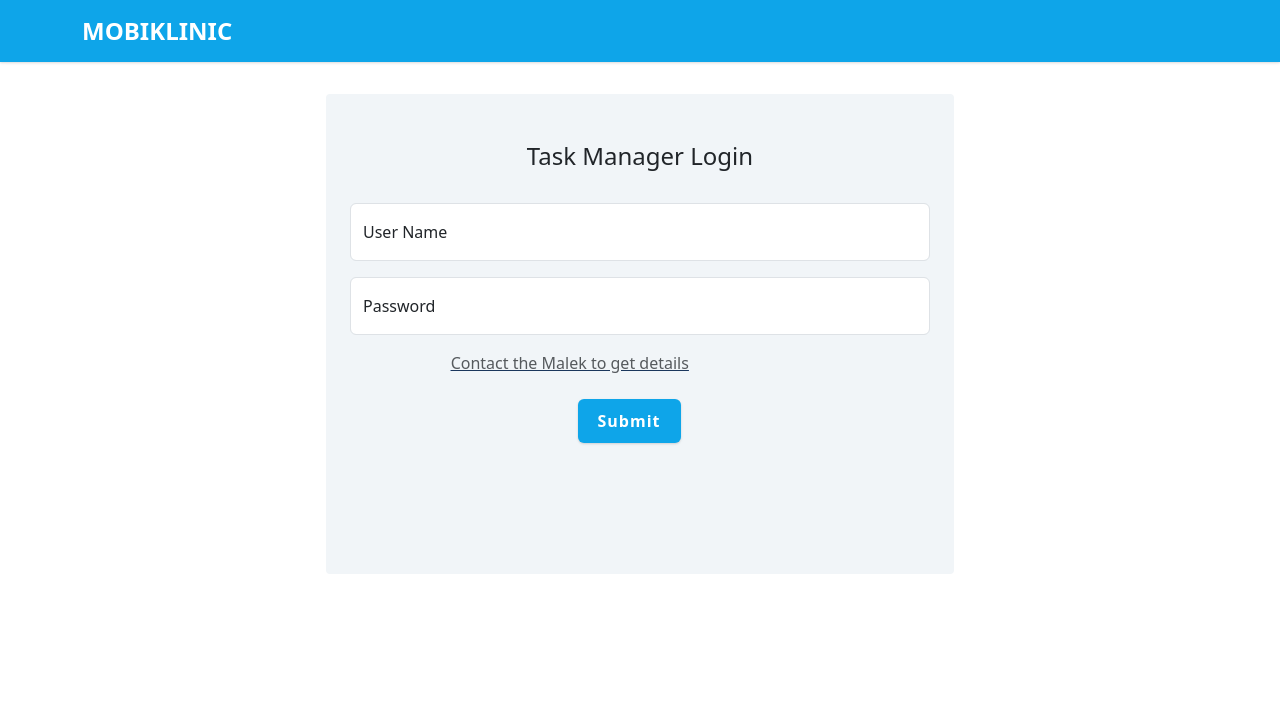
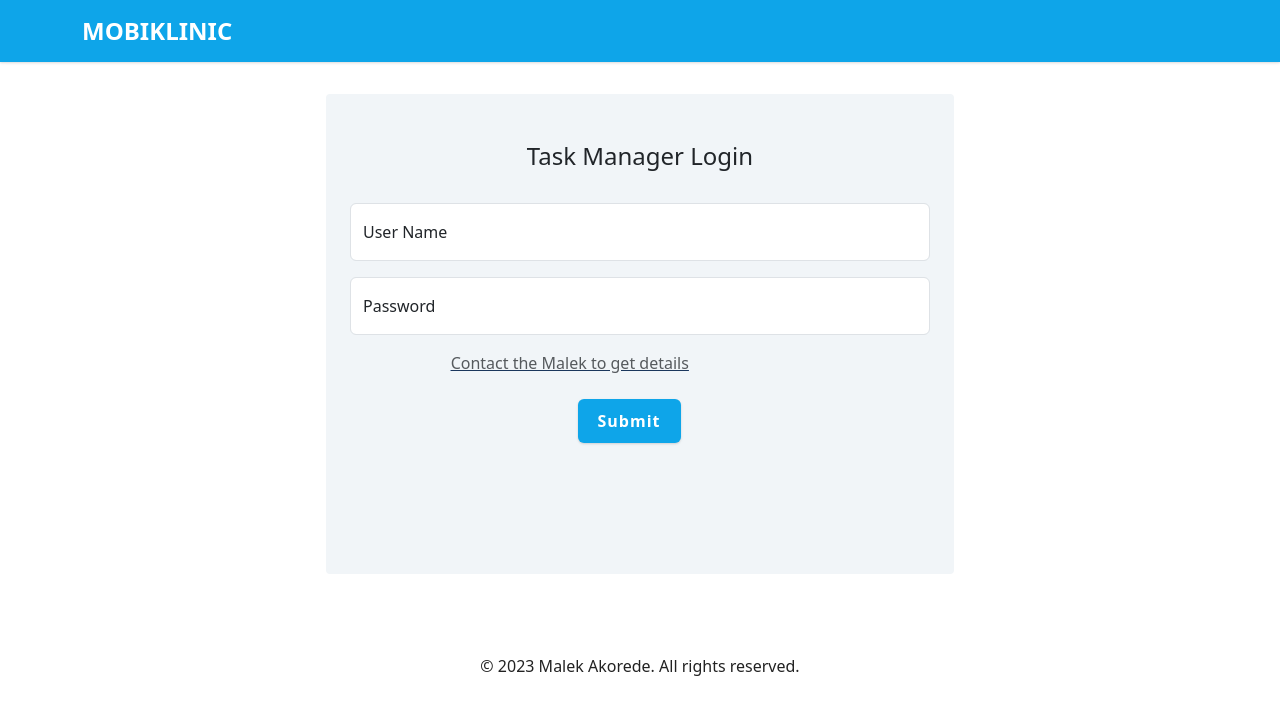
Before and after one commit to Naggayi-Daphne-Pearl/task-manager, a React (Create React App) app: page / in a window 1280 px wide. Shown: the top 714 px of the page. Built offline with nearby package versions, Linux system fonts and the light colour scheme.

Commit message:
add footer

```diff
--- a/src/App.js
+++ b/src/App.js
@@ -1,12 +1,13 @@
 import logo from "./logo.svg";
 import "./App.css";
 import { BrowserRouter as Router, Routes, Route } from "react-router-dom"; // Import Routes here
-import 'bootstrap/dist/css/bootstrap.min.css';
+import "bootstrap/dist/css/bootstrap.min.css";
 
 // components
 import AppBar from "./components/AppBar";
 import Login from "./pages/auth/login";
 import { AuthProvider } from "./contexts/User";
+import Footer from "./components/Footer";
 
 function App() {
   return (
@@ -19,6 +20,7 @@ function App() {
             {/* Use <Routes> instead of <Router> */}
             <Route path="/" element={<Login />} />
           </Routes>
+          <Footer />
         </Router>
       </AuthProvider>
     </div>
--- /dev/null
+++ b/src/components/Footer.js
@@ -0,0 +1,16 @@
+import React from "react";
+import Container from "react-bootstrap/Container";
+
+const Footer = () => {
+  return (
+    <footer className="mt-5">
+      <Container fluid>
+        <p className="text-center">
+          &copy; {new Date().getFullYear()} Malek Akorede. All rights reserved.
+        </p>
+      </Container>
+    </footer>
+  );
+};
+
+export default Footer;
```
